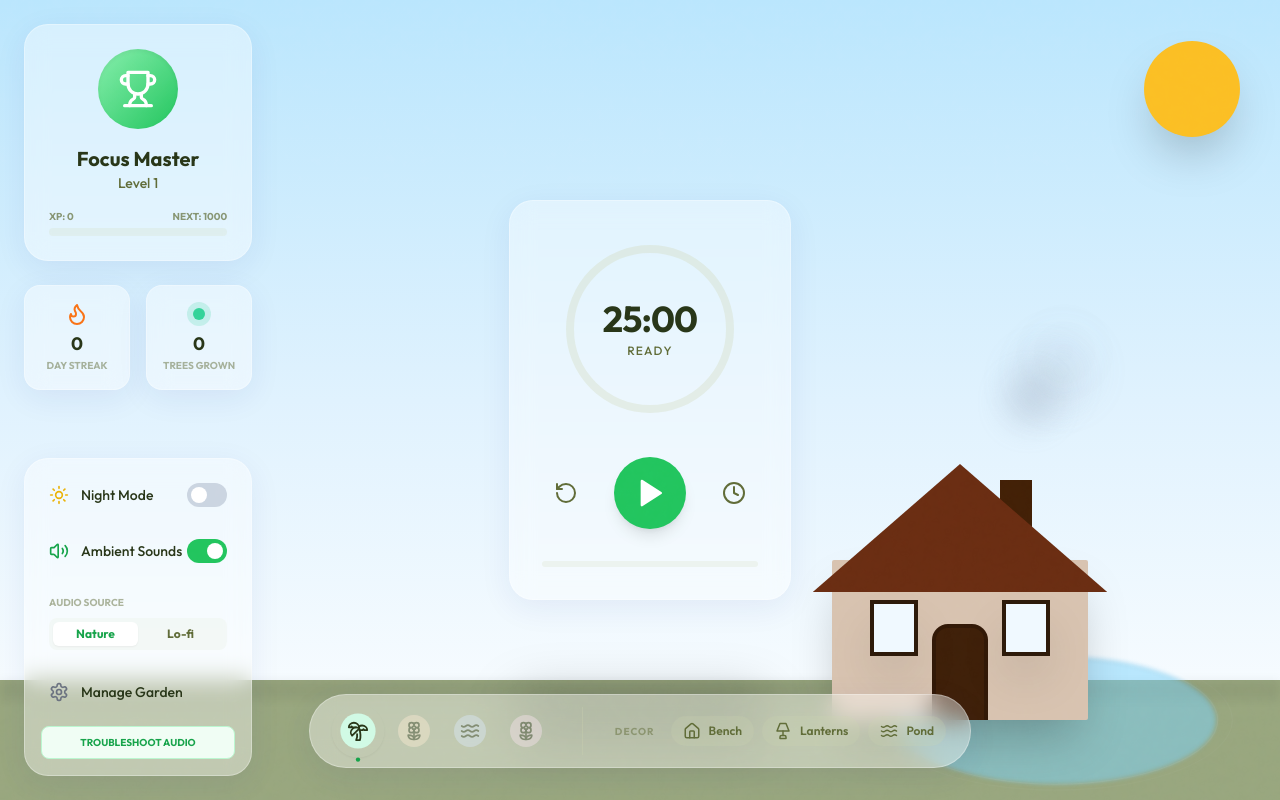
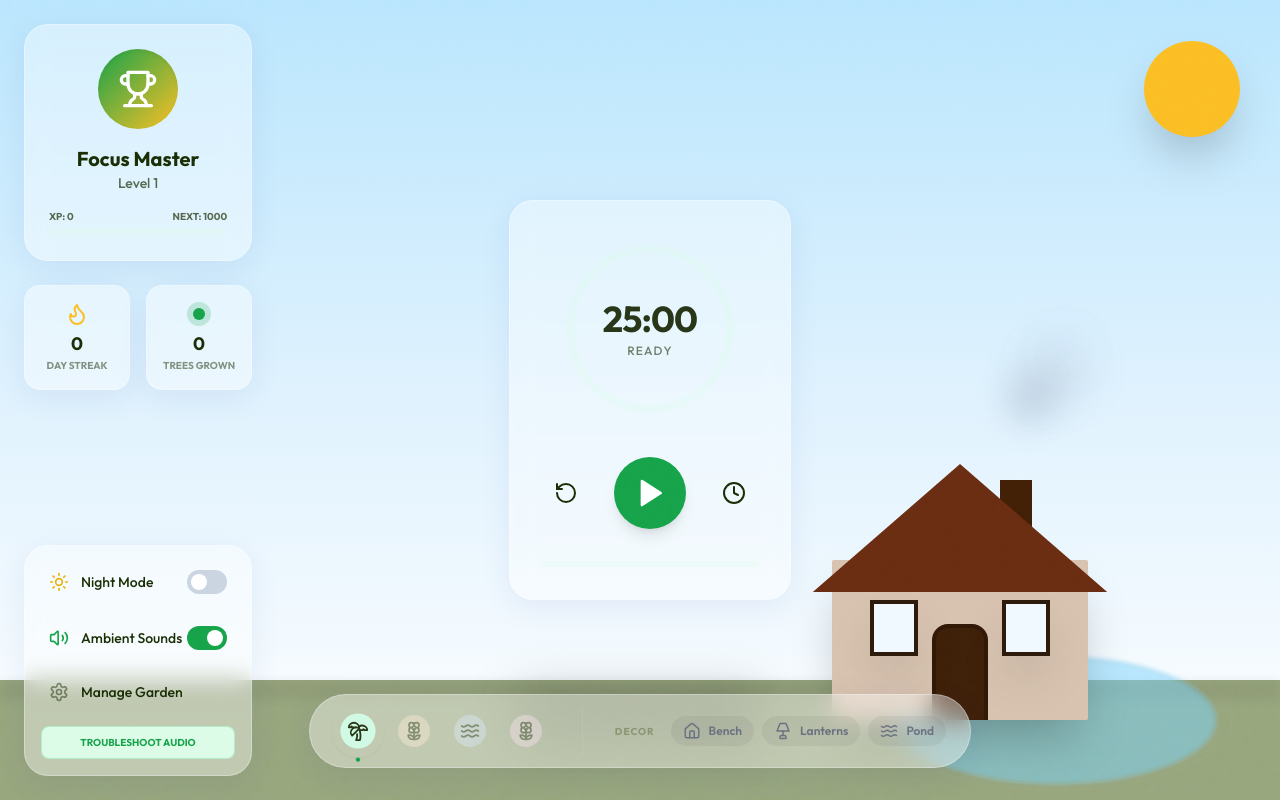
Before and after one commit to vircsam/tree-growth-productivity, a React (Vite) app: page / in a window 1280 px wide. Built offline with nearby package versions, Linux system fonts and the light colour scheme.

Commit message:
Add four season colours

```diff
--- a/src/components/GardenCustomizer.jsx
+++ b/src/components/GardenCustomizer.jsx
@@ -1,10 +1,14 @@
 import React from 'react';
 import { motion } from 'framer-motion';
 import { useStore } from '../store/useStore';
+import { themes as themeConfigs, nightTheme } from '../store/themeConfig';
 import { Palmtree, Flower2, Home, Waves, Lamp } from 'lucide-react';
 
 const GardenCustomizer = () => {
-  const { gardenTheme, setGardenTheme, activeItems, toggleItem } = useStore();
+  const { gardenTheme, setGardenTheme, activeItems, toggleItem, isNight } = useStore();
+
+  const currentTheme = isNight ? nightTheme : (themeConfigs[gardenTheme] || themeConfigs.spring);
+  const themeColors = currentTheme.ui;
 
   const themes = [
     { id: 'spring', label: 'Spring', icon: <Palmtree size={20} />, color: 'bg-emerald-100' },
@@ -37,7 +41,8 @@ const GardenCustomizer = () => {
               {gardenTheme === theme.id && (
                 <motion.div
                   layoutId="activeTheme"
-                  className="absolute -bottom-1 left-1/2 -translate-x-1/2 w-1 h-1 bg-nature-600 rounded-full"
+                  className="absolute -bottom-1 left-1/2 -translate-x-1/2 w-1 h-1 rounded-full"
+                  style={{ backgroundColor: themeColors.primary }}
                 />
               )}
             </button>
@@ -54,9 +59,10 @@ const GardenCustomizer = () => {
                 onClick={() => toggleItem(item.id)}
                 className={`flex items-center gap-2 px-3 py-1.5 rounded-full text-xs font-semibold transition-all ${
                   activeItems.includes(item.id)
-                    ? 'bg-nature-500 text-white'
-                    : 'bg-cozy-sage/20 text-cozy-earth hover:bg-cozy-sage/40'
+                    ? 'text-white'
+                    : 'bg-black/5 text-gray-500 hover:bg-black/10'
                 }`}
+                style={{ backgroundColor: activeItems.includes(item.id) ? themeColors.primary : undefined }}
               >
                 {item.icon}
                 {item.label}
--- a/src/components/Sidebar.jsx
+++ b/src/components/Sidebar.jsx
@@ -2,9 +2,13 @@ import React from 'react';
 import { motion } from 'framer-motion';
 import { Trophy, Flame, Settings, Moon, Sun, Volume2, VolumeX } from 'lucide-react';
 import { useStore } from '../store/useStore';
+import { themes, nightTheme } from '../store/themeConfig';
 
 const Sidebar = () => {
-  const { xp, level, streak, isNight, setNight, isMuted, toggleMute, totalTreesGrown, audioMode, setAudioMode } = useStore();
+  const { xp, level, streak, isNight, setNight, isMuted, toggleMute, totalTreesGrown, gardenTheme } = useStore();
+
+  const currentTheme = isNight ? nightTheme : (themes[gardenTheme] || themes.spring);
+  const themeColors = currentTheme.ui;
 
   const xpToNextLevel = (level * 1000) - (xp % 1000);
   const progressToNextLevel = ((xp % 1000) / 1000) * 100;
@@ -13,21 +17,25 @@ const Sidebar = () => {
     <div className="h-full flex flex-col gap-6 p-6 w-full max-w-xs">
       {/* Profile Card */}
       <div className="glass-panel p-6 rounded-3xl flex flex-col items-center">
-        <div className="w-20 h-20 bg-gradient-to-br from-nature-300 to-nature-500 rounded-full flex items-center justify-center shadow-inner mb-4">
+        <div
+          className="w-20 h-20 rounded-full flex items-center justify-center shadow-inner mb-4"
+          style={{ background: `linear-gradient(135deg, ${themeColors.primary}, ${themeColors.accent})` }}
+        >
           <Trophy className="text-white w-10 h-10" />
         </div>
-        <h2 className="text-xl font-bold text-cozy-dark">Focus Master</h2>
-        <p className="text-sm text-cozy-earth font-medium">Level {level}</p>
+        <h2 className="text-xl font-bold" style={{ color: themeColors.text }}>Focus Master</h2>
+        <p className="text-sm font-medium" style={{ color: themeColors.text, opacity: 0.7 }}>Level {level}</p>
 
         {/* XP Bar */}
         <div className="w-full mt-4">
-          <div className="flex justify-between text-[10px] uppercase font-bold text-cozy-earth/70 mb-1">
+          <div className="flex justify-between text-[10px] uppercase font-bold mb-1" style={{ color: themeColors.text, opacity: 0.7 }}>
             <span>XP: {xp % 1000}</span>
             <span>Next: {xpToNextLevel}</span>
           </div>
-          <div className="w-full h-2 bg-cozy-sage/20 rounded-full overflow-hidden">
+          <div className="w-full h-2 rounded-full overflow-hidden" style={{ backgroundColor: themeColors.secondary, opacity: 0.3 }}>
             <motion.div
-              className="h-full bg-gradient-to-r from-nature-400 to-nature-500"
+              className="h-full"
+              style={{ backgroundColor: themeColors.primary }}
               initial={{ width: 0 }}
               animate={{ width: `${progressToNextLevel}%` }}
               transition={{ delay: 0.5, duration: 1 }}
@@ -39,25 +47,25 @@ const Sidebar = () => {
       {/* Stats Grid */}
       <div className="grid grid-cols-2 gap-4">
         <div className="glass-panel p-4 rounded-2xl flex flex-col items-center justify-center text-center">
-          <Flame className="text-orange-500 w-6 h-6 mb-1" />
-          <span className="text-lg font-bold text-cozy-dark">{streak}</span>
-          <span className="text-[10px] uppercase font-bold text-cozy-earth/50">Day Streak</span>
+          <Flame className="w-6 h-6 mb-1" style={{ color: themeColors.accent }} />
+          <span className="text-lg font-bold" style={{ color: themeColors.text }}>{streak}</span>
+          <span className="text-[10px] uppercase font-bold" style={{ color: themeColors.text, opacity: 0.5 }}>Day Streak</span>
         </div>
         <div className="glass-panel p-4 rounded-2xl flex flex-col items-center justify-center text-center">
-          <div className="w-6 h-6 bg-emerald-400/20 rounded-full flex items-center justify-center mb-1">
-             <div className="w-3 h-3 bg-emerald-400 rounded-full" />
+          <div className="w-6 h-6 rounded-full flex items-center justify-center mb-1" style={{ backgroundColor: `${themeColors.primary}33` }}>
+             <div className="w-3 h-3 rounded-full" style={{ backgroundColor: themeColors.primary }} />
           </div>
-          <span className="text-lg font-bold text-cozy-dark">{totalTreesGrown}</span>
-          <span className="text-[10px] uppercase font-bold text-cozy-earth/50">Trees Grown</span>
+          <span className="text-lg font-bold" style={{ color: themeColors.text }}>{totalTreesGrown}</span>
+          <span className="text-[10px] uppercase font-bold" style={{ color: themeColors.text, opacity: 0.5 }}>Trees Grown</span>
         </div>
       </div>
 
       {/* Settings & Environment Controls */}
       <div className="glass-panel p-4 rounded-3xl mt-auto space-y-4">
-        <div className="flex items-center justify-between p-2 rounded-xl hover:bg-white/20 transition-colors">
+        <div className="flex items-center justify-between p-2 rounded-xl transition-colors">
           <div className="flex items-center gap-3">
             {isNight ? <Moon size={20} className="text-indigo-400" /> : <Sun size={20} className="text-yellow-500" />}
-            <span className="text-sm font-medium text-cozy-dark">Night Mode</span>
+            <span className="text-sm font-medium" style={{ color: themeColors.text }}>Night Mode</span>
           </div>
           <button
             onClick={() => setNight(!isNight)}
@@ -70,14 +78,15 @@ const Sidebar = () => {
           </button>
         </div>
 
-        <div className="flex items-center justify-between p-2 rounded-xl hover:bg-white/20 transition-colors">
+        <div className="flex items-center justify-between p-2 rounded-xl transition-colors">
           <div className="flex items-center gap-3">
-            {isMuted ? <VolumeX size={20} className="text-cozy-earth/50" /> : <Volume2 size={20} className="text-nature-600" />}
-            <span className="text-sm font-medium text-cozy-dark">Ambient Sounds</span>
+            {isMuted ? <VolumeX size={20} style={{ color: themeColors.text, opacity: 0.5 }} /> : <Volume2 size={20} style={{ color: themeColors.primary }} />}
+            <span className="text-sm font-medium" style={{ color: themeColors.text }}>Ambient Sounds</span>
           </div>
           <button
             onClick={toggleMute}
-            className={`w-10 h-6 rounded-full transition-colors relative ${!isMuted ? 'bg-nature-500' : 'bg-slate-300'}`}
+            className={`w-10 h-6 rounded-full transition-colors relative ${!isMuted ? '' : 'bg-slate-300'}`}
+            style={{ backgroundColor: !isMuted ? themeColors.primary : undefined }}
           >
             <motion.div
               className="absolute top-1 left-1 w-4 h-4 bg-white rounded-full"
@@ -86,27 +95,10 @@ const Sidebar = () => {
           </button>
         </div>
 
-        <div className="flex flex-col gap-2 p-2">
-            <span className="text-[10px] uppercase font-bold text-cozy-earth/50">Audio Source</span>
-            <div className="flex bg-cozy-sage/10 rounded-lg p-1">
-                <button
-                    onClick={() => setAudioMode('ambient')}
-                    className={`flex-1 py-1 text-xs font-bold rounded-md transition-all ${audioMode === 'ambient' ? 'bg-white shadow-sm text-nature-600' : 'text-cozy-earth'}`}
-                >
-                    Nature
-                </button>
-                <button
-                    onClick={() => setAudioMode('lofi')}
-                    className={`flex-1 py-1 text-xs font-bold rounded-md transition-all ${audioMode === 'lofi' ? 'bg-white shadow-sm text-nature-600' : 'text-cozy-earth'}`}
-                >
-                    Lo-fi
-                </button>
-            </div>
-        </div>
 
-        <div className="flex items-center gap-3 p-2 cursor-pointer rounded-xl hover:bg-white/20 transition-colors">
-          <Settings size={20} className="text-gray-500" />
-          <span className="text-sm font-medium text-cozy-dark">Manage Garden</span>
+        <div className="flex items-center gap-3 p-2 cursor-pointer rounded-xl transition-colors">
+          <Settings size={20} style={{ color: themeColors.text, opacity: 0.5 }} />
+          <span className="text-sm font-medium" style={{ color: themeColors.text }}>Manage Garden</span>
         </div>
 
         <button
@@ -117,7 +109,8 @@ const Sidebar = () => {
               audio.play().catch(e => alert("Please interact with the page first or check browser settings."));
             }
           }}
-          className="w-full py-2 text-[10px] uppercase font-bold text-nature-600 bg-nature-50 rounded-lg border border-nature-200 hover:bg-nature-100 transition-colors"
+          className="w-full py-2 text-[10px] uppercase font-bold rounded-lg border transition-colors"
+          style={{ color: themeColors.primary, backgroundColor: themeColors.secondary, borderColor: `${themeColors.primary}33` }}
         >
           Troubleshoot Audio
         </button>
--- a/src/components/Timer.jsx
+++ b/src/components/Timer.jsx
@@ -2,6 +2,7 @@ import React, { useEffect, useState } from 'react';
 import { motion } from 'framer-motion';
 import { Play, Pause, RotateCcw, Clock } from 'lucide-react';
 import { useStore } from '../store/useStore';
+import { themes, nightTheme } from '../store/themeConfig';
 
 const Timer = () => {
   const {
@@ -13,8 +14,13 @@ const Timer = () => {
     pauseTimer,
     resetTimer,
     tick,
-    setTimer
+    setTimer,
+    gardenTheme,
+    isNight
   } = useStore();
+
+  const currentTheme = isNight ? nightTheme : (themes[gardenTheme] || themes.spring);
+  const themeColors = currentTheme.ui;
 
   const [isEditing, setIsEditing] = useState(false);
   const [editValue, setEditValue] = useState(totalTime / 60);
@@ -66,7 +72,7 @@ const Timer = () => {
             stroke="currentColor"
             strokeWidth="8"
             fill="transparent"
-            className="text-cozy-sage/30"
+            style={{ color: themeColors.secondary, opacity: 0.3 }}
           />
           <motion.circle
             cx="96"
@@ -79,7 +85,7 @@ const Timer = () => {
             initial={{ strokeDashoffset: circumference }}
             animate={{ strokeDashoffset: offset }}
             transition={{ duration: 0.5, ease: "linear" }}
-            className="text-nature-500"
+            style={{ color: themeColors.primary }}
             strokeLinecap="round"
           />
         </svg>
@@ -94,7 +100,8 @@ const Timer = () => {
               onKeyDown={handleTimeSubmit}
               onBlur={handleTimeSubmit}
               autoFocus
-              className="w-20 text-center text-4xl font-bold bg-transparent border-b-2 border-nature-500 outline-none text-cozy-dark"
+              className="w-20 text-center text-4xl font-bold bg-transparent border-b-2 outline-none"
+              style={{ color: themeColors.text, borderColor: themeColors.primary }}
             />
           ) : (
             <span
@@ -104,7 +111,7 @@ const Timer = () => {
               {formatTime(timeLeft)}
             </span>
           )}
-          <span className="text-xs uppercase tracking-widest text-cozy-earth font-medium mt-1">
+          <span className="text-xs uppercase tracking-widest font-medium mt-1" style={{ color: themeColors.text, opacity: 0.6 }}>
             {isActive ? (isPaused ? 'Paused' : 'Focusing') : 'Ready'}
           </span>
         </div>
@@ -114,7 +121,8 @@ const Timer = () => {
       <div className="flex items-center gap-6">
         <button
           onClick={resetTimer}
-          className="p-3 rounded-full hover:bg-cozy-peach/50 transition-colors text-cozy-earth"
+          className="p-3 rounded-full transition-colors"
+          style={{ color: themeColors.text }}
           title="Reset"
         >
           <RotateCcw size={24} />
@@ -123,7 +131,8 @@ const Timer = () => {
         {!isActive || isPaused ? (
           <button
             onClick={startTimer}
-            className="p-5 rounded-full bg-nature-500 text-white shadow-lg hover:bg-nature-600 transition-all transform hover:scale-110 active:scale-95"
+            className="p-5 rounded-full text-white shadow-lg transition-all transform hover:scale-110 active:scale-95"
+            style={{ backgroundColor: themeColors.primary }}
             title="Start"
           >
             <Play size={32} fill="currentColor" />
@@ -131,7 +140,8 @@ const Timer = () => {
         ) : (
           <button
             onClick={pauseTimer}
-            className="p-5 rounded-full bg-cozy-clay text-white shadow-lg hover:bg-cozy-clay/90 transition-all transform hover:scale-110 active:scale-95"
+            className="p-5 rounded-full text-white shadow-lg transition-all transform hover:scale-110 active:scale-95"
+            style={{ backgroundColor: themeColors.accent }}
             title="Pause"
           >
             <Pause size={32} fill="currentColor" />
@@ -139,7 +149,7 @@ const Timer = () => {
         )}
 
         <div className="relative group">
-          <button className="p-3 rounded-full hover:bg-cozy-peach/50 transition-colors text-cozy-earth">
+          <button className="p-3 rounded-full transition-colors" style={{ color: themeColors.text }}>
             <Clock size={24} />
           </button>
 
@@ -149,7 +159,8 @@ const Timer = () => {
               <button
                 key={mins}
                 onClick={() => setTimer(mins)}
-                className="py-1 px-2 hover:bg-nature-100 rounded text-sm font-medium text-cozy-dark text-center"
+                className="py-1 px-2 rounded text-sm font-medium transition-colors text-center"
+                style={{ color: themeColors.text }}
               >
                 {mins}m
               </button>
@@ -159,9 +170,10 @@ const Timer = () => {
       </div>
 
       {/* Session Progress Bar */}
-      <div className="w-full h-1.5 bg-cozy-sage/20 rounded-full overflow-hidden">
+      <div className="w-full h-1.5 rounded-full overflow-hidden" style={{ backgroundColor: themeColors.secondary, opacity: 0.3 }}>
         <motion.div
-          className="h-full bg-nature-400"
+          className="h-full"
+          style={{ backgroundColor: themeColors.primary }}
           initial={{ width: 0 }}
           animate={{ width: `${percentage}%` }}
         />
--- a/src/store/useStore.js
+++ b/src/store/useStore.js
@@ -27,10 +27,8 @@ export const useStore = create(
       // Settings
       soundVolume: 0.5,
       isMuted: false,
-      audioMode: 'ambient', // ambient, lofi
 
       // Actions
-      setAudioMode: (mode) => set({ audioMode: mode }),
       setTimer: (minutes) => set({
         totalTime: minutes * 60,
         timeLeft: minutes * 60,
```
